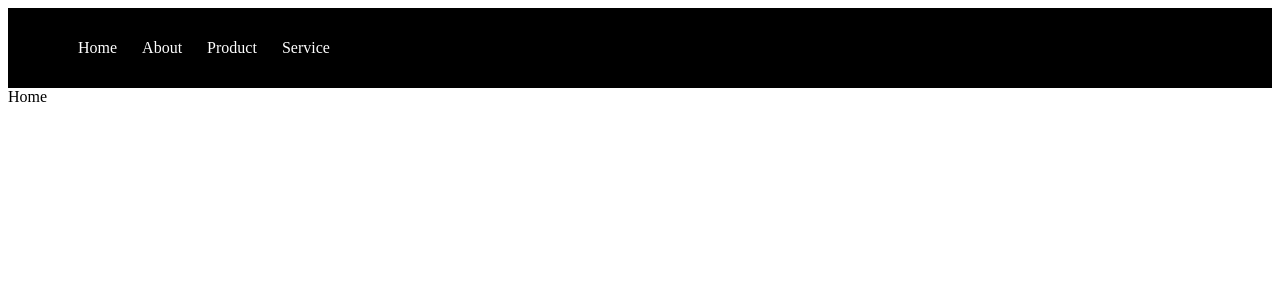
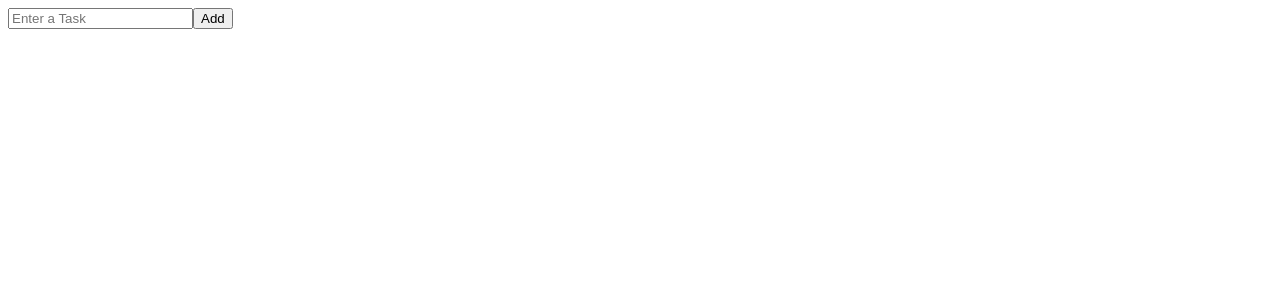
Before and after one commit to Sathish-0987/react-todo-app, a React (Vite) app: page / in a window 1280 px wide. Shown: the top 300 px of the page. Built offline with nearby package versions, Linux system fonts and the light colour scheme.

Commit message:
Added Input Box

```diff
--- a/src/App.jsx
+++ b/src/App.jsx
@@ -1,11 +1,7 @@
 import { BrowserRouter,Routes,Route } from 'react-router-dom'
 import { useState } from 'react'
-import Navigation from './components/Navigation'
 import './App.css'
-import About from './components/Pages/About'
-import Home from './components/Pages/Home'
-import Product from './components/Pages/Product'
-import Service from './components/Pages/Service'
+import Todoform from './components/Todoform'
 
 function App() {
   const [count, setCount] = useState(0)
@@ -13,13 +9,7 @@ function App() {
   return (
     <BrowserRouter>
     <div>
-      <Navigation/>
-      <Routes>
-        <Route path="/" element={<Home />} />
-        <Route path="/about" element={<About />} />
-        <Route path="/product" element={<Product/>}/>
-        <Route path="/service" element={<Service/>}/>
-      </Routes>
+      <Todoform/>
 
     </div>
     </BrowserRouter>
--- a/src/components/Navbar.css
+++ /dev/null
@@ -1,24 +0,0 @@
-nav {
-  display: flex;
-  justify-content: space-between;
-  align-items: center;
-  padding: 15px 30px;
-  background-color: black;
-  color: white;
-}
-
-nav ul {
-  display: flex;
-  gap: 25px;
-  list-style: none;
-}
-
-nav a {
-  color: white;
-  text-decoration: none;
-}
-
-nav a:hover {
-  color: yellow;
-  transition: 1s;
-}
--- a/src/components/Navigation.jsx
+++ /dev/null
@@ -1,18 +0,0 @@
-import "./Navbar.css"
-import React from 'react'
-import { Link } from "react-router-dom"
-
-export default function Navigation() {
-  return (
-    <div>
-        <nav>
-          <ul>
-            <li><Link to='/'>Home</Link></li>
-            <li><Link to='/about'>About</Link></li>
-            <li><Link to='/product'>Product</Link></li>
-            <li><Link to='/service'>Service</Link></li>
-          </ul>
-        </nav>
-    </div>
-  )
-}
--- a/src/components/Pages/About.jsx
+++ /dev/null
@@ -1,7 +0,0 @@
-import React from 'react'
-
-export default function About() {
-  return (
-    <div>About</div>
-  )
-}
--- a/src/components/Pages/Home.jsx
+++ /dev/null
@@ -1,7 +0,0 @@
-import React from 'react'
-
-export default function Home() {
-  return (
-    <div>Home</div>
-  )
-}
--- a/src/components/Pages/Product.jsx
+++ /dev/null
@@ -1,7 +0,0 @@
-import React from 'react'
-
-export default function Product() {
-  return (
-    <div>Product</div>
-  )
-}
--- a/src/components/Pages/Service.jsx
+++ /dev/null
@@ -1,7 +0,0 @@
-import React from 'react'
-
-export default function Service() {
-  return (
-    <div>Service</div>
-  )
-}
--- /dev/null
+++ b/src/components/Todoform.jsx
@@ -0,0 +1,10 @@
+import React from 'react'
+
+export default function Todoform() {
+  return (
+    <form>
+        <input type='text' placeholder='Enter a Task'/>
+        <button>Add</button>
+    </form>
+  )
+}
```
